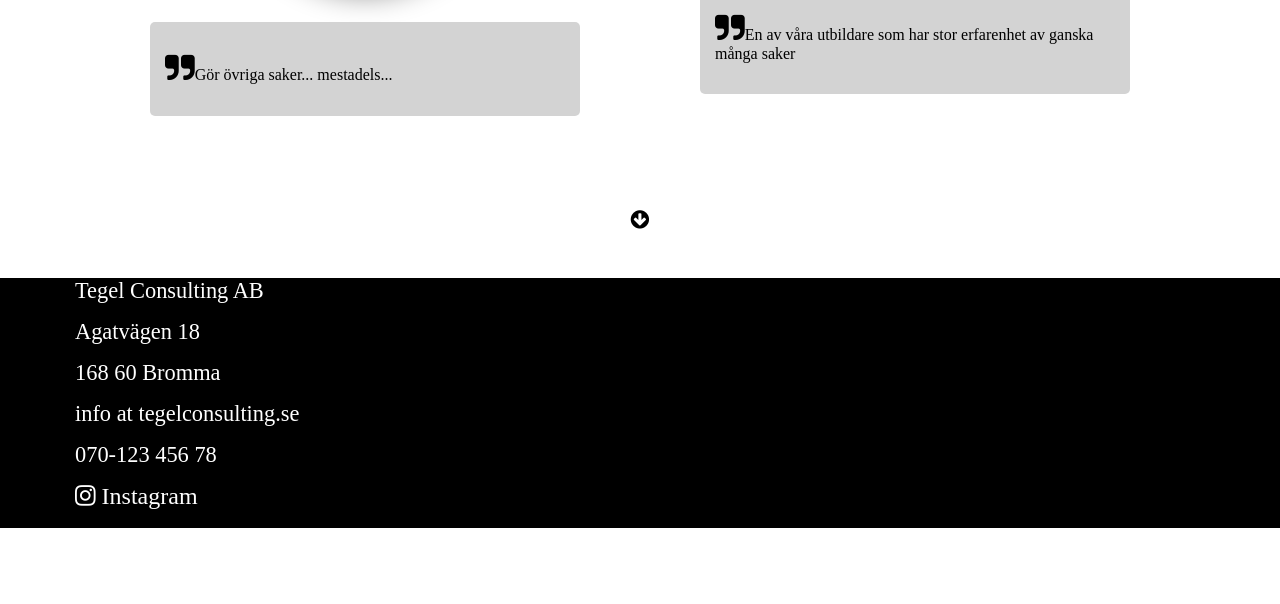
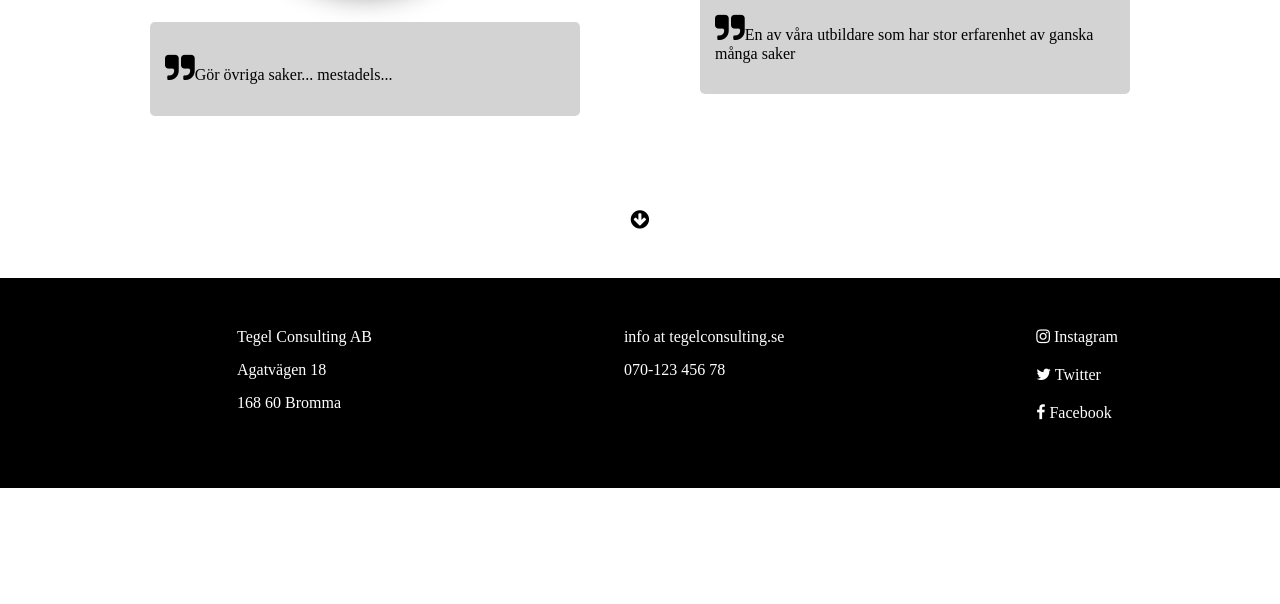
Before and after one commit to elgen98/timeandsheep, a website: page index.html in a window 1280 px wide. Shown: the part 1735-2339 px from the top of the page. After the commit the page ends 2223 px from the top, so only its background shows below. Drawn offline with Linux system fonts and the light colour scheme.

Commit message:
desktop footer

```diff
--- a/SCSS/main.scss
+++ b/SCSS/main.scss
@@ -134,6 +134,14 @@ footer {
     }
   }
   footer {
-    height: 250px;
+    height: 20vh;
+    flex-direction: row;
+    justify-content: space-evenly;
+    align-items: flex-start;
+    padding-top: 50px;
+    address,
+    a {
+      font-size: 1em;
+    }
   }
 }
```
Also changed, not shown: CSS/main.css.
